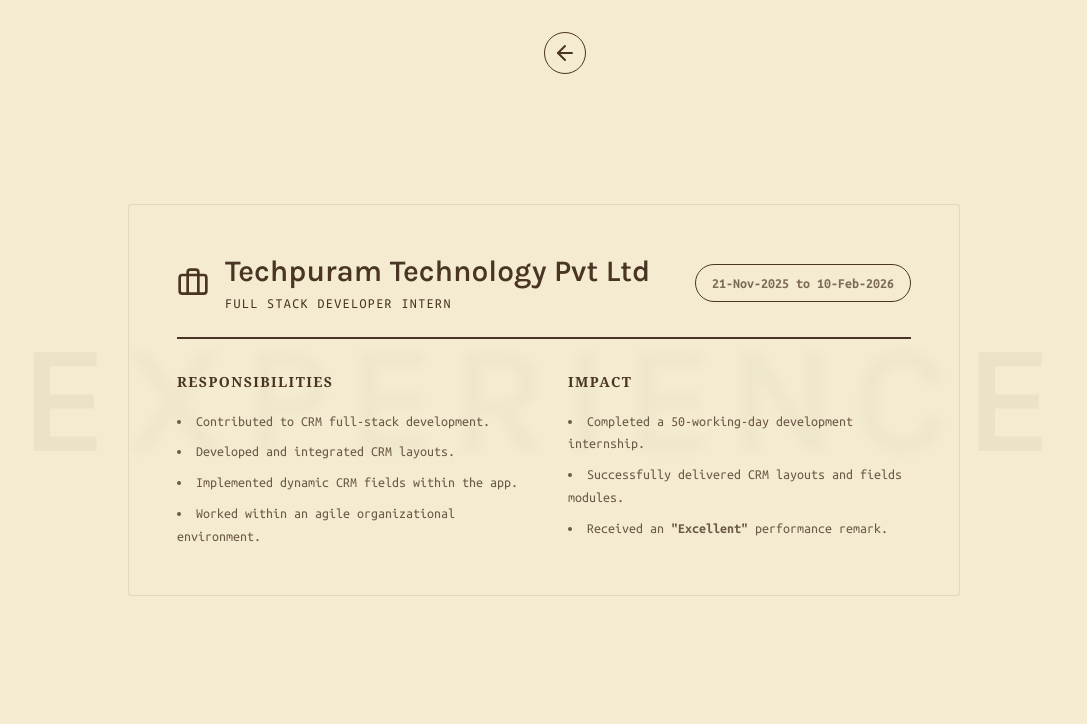
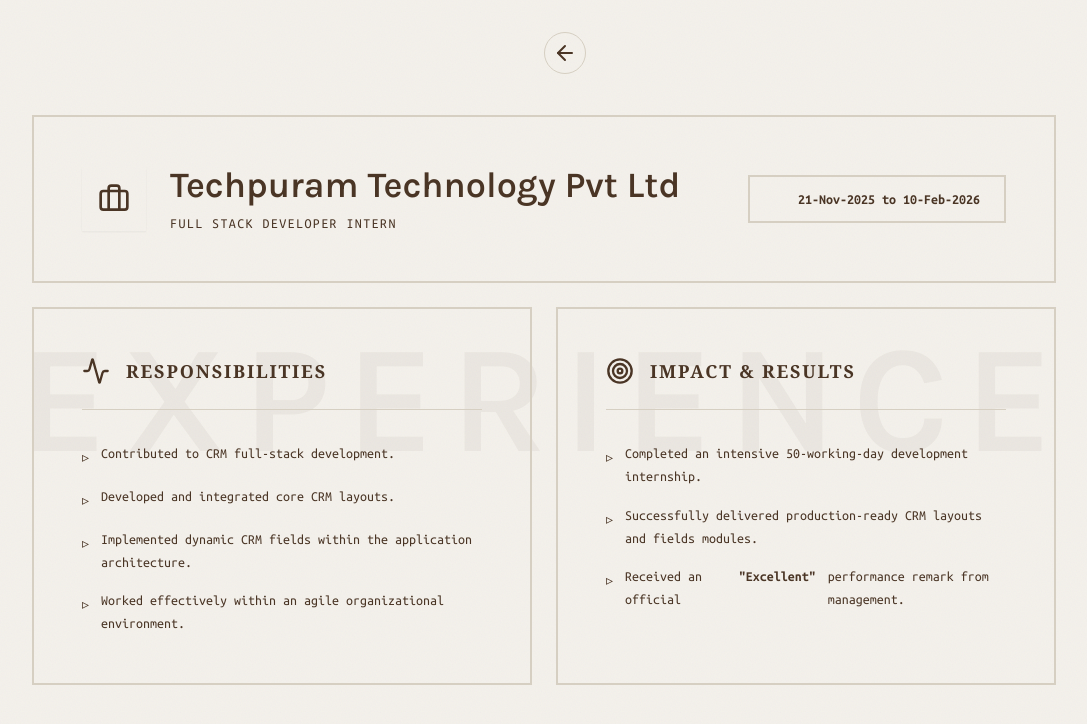
Before and after one commit to priyadharshini0516/portfolio_priyadharshini, a React (Vite) app: page / in a window 1280 px wide. Both pictures are taken after a click on the button "Experience". Shown: the top 724 px of the page, without its empty margins (96-1183 px from the left). Built offline with nearby package versions, Linux system fonts and the light colour scheme.

Commit message:
feat: update theme to lime-charcoal, integrate FormSubmit for contact forms, and add staggered entry animations to experience cards.

```diff
--- a/src/components/Experience.tsx
+++ b/src/components/Experience.tsx
@@ -1,60 +1,115 @@
 import { motion } from "framer-motion";
-import { Briefcase } from "lucide-react";
+import { Briefcase, Activity, Target } from "lucide-react";
 
 export const Experience = () => {
+    // Container handles the stagger effect
+    const containerVariants = {
+        hidden: { opacity: 0 },
+        show: {
+            opacity: 1,
+            transition: {
+                staggerChildren: 0.2
+            }
+        },
+        exit: { opacity: 0 }
+    };
+
+    // Item handles the spring animation for each individual card
+    const itemVariants = {
+        hidden: { opacity: 0, y: 50, scale: 0.9 },
+        show: {
+            opacity: 1,
+            y: 0,
+            scale: 1,
+            transition: { type: "spring", bounce: 0.5, duration: 0.8 }
+        }
+    };
+
     return (
         <motion.div
-            initial={{ opacity: 0 }}
-            animate={{ opacity: 1 }}
-            exit={{ opacity: 0 }}
-            transition={{ duration: 0.6 }}
-            className="w-full h-screen bg-sandal text-black relative flex flex-col justify-center items-center overflow-hidden"
+            initial="hidden"
+            animate="show"
+            exit="exit"
+            variants={containerVariants}
+            className="w-full min-h-screen bg-lime text-black relative flex flex-col justify-center items-center overflow-hidden p-8 pt-24 pb-24"
         >
             {/* Giant Background Watermark */}
             <div className="absolute top-1/2 left-1/2 -translate-x-1/2 -translate-y-1/2 text-[12vw] font-black text-black/5 select-none pointer-events-none whitespace-nowrap z-0 tracking-widest">
                 EXPERIENCE
             </div>
 
-            <div className="relative z-10 w-full max-w-4xl px-8">
+            <div className="relative z-10 w-full max-w-5xl flex flex-col gap-6 mt-12 md:mt-0">
+
+                {/* Header Card (Full Width) */}
                 <motion.div
-                    initial={{ opacity: 0, y: 50 }}
-                    animate={{ opacity: 1, y: 0 }}
-                    transition={{ duration: 0.8, delay: 0.2 }}
-                    className="bg-white/50 backdrop-blur-sm border border-black/10 p-12 hover:shadow-2xl transition-all duration-500 rounded-sm"
+                    variants={itemVariants}
+                    className="w-full bg-charcoal text-lime p-8 md:p-12 border-2 border-charcoal hover:shadow-[12px_12px_0px_0px_rgba(28,28,28,0.4)] hover:-translate-y-2 transition-all duration-300"
                 >
-                    <div className="flex flex-col md:flex-row justify-between items-start md:items-center mb-8 border-b-2 border-black pb-6">
-                        <div className="flex items-center gap-4">
-                            <Briefcase size={32} />
+                    <div className="flex flex-col md:flex-row justify-between items-start md:items-center">
+                        <div className="flex items-center gap-6">
+                            <div className="p-4 bg-lime text-charcoal shadow-sm">
+                                <Briefcase size={32} />
+                            </div>
                             <div>
-                                <h2 className="text-3xl font-sans font-bold">Techpuram Technology Pvt Ltd</h2>
-                                <p className="font-mono text-sm uppercase tracking-widest mt-1">Full Stack Developer Intern</p>
+                                <h2 className="text-3xl md:text-4xl font-sans font-bold mb-2">Techpuram Technology Pvt Ltd</h2>
+                                <p className="font-mono text-sm uppercase tracking-widest">Full Stack Developer Intern</p>
                             </div>
                         </div>
-                        <div className="font-mono text-sm text-black/70 mt-4 md:mt-0 font-bold border border-black px-4 py-2 rounded-full">
+                        <div className="flex items-center gap-3 mt-8 md:mt-0 font-mono text-sm font-bold border-2 border-lime px-6 py-3 bg-charcoal">
+                            <span className="w-3 h-3 rounded-full bg-lime animate-[pulse_2s_ease-in-out_infinite]"></span>
                             21-Nov-2025 to 10-Feb-2026
                         </div>
                     </div>
+                </motion.div>
 
-                    <div className="grid md:grid-cols-2 gap-12 font-mono text-sm leading-relaxed text-black/80">
-                        <div>
-                            <h3 className="font-bold text-black uppercase tracking-widest mb-4">Responsibilities</h3>
-                            <ul className="list-disc list-inside space-y-2">
-                                <li>Contributed to CRM full-stack development.</li>
-                                <li>Developed and integrated CRM layouts.</li>
-                                <li>Implemented dynamic CRM fields within the app.</li>
-                                <li>Worked within an agile organizational environment.</li>
-                            </ul>
+                <div className="grid md:grid-cols-2 gap-6">
+                    {/* Responsibilities Card */}
+                    <motion.div
+                        variants={itemVariants}
+                        className="bg-charcoal text-lime p-8 md:p-12 border-2 border-charcoal hover:shadow-[12px_12px_0px_0px_rgba(28,28,28,0.4)] hover:-translate-y-2 transition-all duration-300 flex flex-col h-full"
+                    >
+                        <div className="flex items-center gap-4 mb-8 border-b border-lime/30 pb-6">
+                            <Activity className="text-lime" size={28} />
+                            <h3 className="font-bold uppercase tracking-widest text-lg">Responsibilities</h3>
                         </div>
-                        <div>
-                            <h3 className="font-bold text-black uppercase tracking-widest mb-4">Impact</h3>
-                            <ul className="list-disc list-inside space-y-2">
-                                <li>Completed a 50-working-day development internship.</li>
-                                <li>Successfully delivered CRM layouts and fields modules.</li>
-                                <li>Received an <strong>"Excellent"</strong> performance remark.</li>
-                            </ul>
+                        <ul className="list-none space-y-4 font-mono text-sm leading-relaxed text-lime/80 flex-grow">
+                            <li className="flex items-start gap-3 hover:text-lime transition-colors">
+                                <span className="text-lime mt-1">▹</span> Contributed to CRM full-stack development.
+                            </li>
+                            <li className="flex items-start gap-3 hover:text-lime transition-colors">
+                                <span className="text-lime mt-1">▹</span> Developed and integrated core CRM layouts.
+                            </li>
+                            <li className="flex items-start gap-3 hover:text-lime transition-colors">
+                                <span className="text-lime mt-1">▹</span> Implemented dynamic CRM fields within the application architecture.
+                            </li>
+                            <li className="flex items-start gap-3 hover:text-lime transition-colors">
+                                <span className="text-lime mt-1">▹</span> Worked effectively within an agile organizational environment.
+                            </li>
+                        </ul>
+                    </motion.div>
+
+                    {/* Impact Card */}
+                    <motion.div
+                        variants={itemVariants}
+                        className="bg-charcoal text-lime p-8 md:p-12 border-2 border-charcoal hover:shadow-[12px_12px_0px_0px_rgba(28,28,28,0.4)] hover:-translate-y-2 transition-all duration-300 flex flex-col h-full"
+                    >
+                        <div className="flex items-center gap-4 mb-8 border-b border-lime/30 pb-6">
+                            <Target className="text-lime" size={28} />
+                            <h3 className="font-bold uppercase tracking-widest text-lg">Impact & Results</h3>
                         </div>
-                    </div>
-                </motion.div>
+                        <ul className="list-none space-y-4 font-mono text-sm leading-relaxed text-lime/80 flex-grow">
+                            <li className="flex items-start gap-3 hover:text-lime transition-colors">
+                                <span className="text-lime mt-1">▹</span> Completed an intensive 50-working-day development internship.
+                            </li>
+                            <li className="flex items-start gap-3 hover:text-lime transition-colors">
+                                <span className="text-lime mt-1">▹</span> Successfully delivered production-ready CRM layouts and fields modules.
+                            </li>
+                            <li className="flex items-start gap-3 hover:text-lime transition-colors">
+                                <span className="text-lime mt-1">▹</span> Received an official <strong className="text-lime">"Excellent"</strong> performance remark from management.
+                            </li>
+                        </ul>
+                    </motion.div>
+                </div>
             </div>
         </motion.div>
     );
--- a/src/components/Feats.tsx
+++ b/src/components/Feats.tsx
@@ -35,7 +35,7 @@
             animate={{ opacity: 1 }}
             exit={{ opacity: 0 }}
             transition={{ duration: 0.6 }}
-            className="w-full min-h-screen bg-sandal text-black relative p-12 md:p-24"
+            className="w-full min-h-screen bg-lime text-black relative p-12 md:p-24"
         >
             {/* Giant Background Watermark */}
             <div className="fixed top-1/2 left-1/2 -translate-x-1/2 -translate-y-1/2 text-[15vw] font-black text-black/5 select-none pointer-events-none whitespace-nowrap z-0 tracking-widest">
--- a/src/components/Layout.tsx
+++ b/src/components/Layout.tsx
@@ -9,7 +9,7 @@
 
 export const Layout = ({ children, activeView, setActiveView }: LayoutProps) => {
     return (
-        <div className="min-h-screen bg-sandal text-black font-sans overflow-hidden relative selection:bg-black selection:text-white">
+        <div className="min-h-screen bg-lime text-black font-sans overflow-hidden relative selection:bg-black selection:text-white">
 
             {/* Edge Navigation - Only visible on Home */}
             <AnimatePresence>
@@ -75,8 +75,8 @@
                             onClick={() => setActiveView('home')}
                             className={`p-2 rounded-full border transition-colors ${
                                 activeView === 'projects' || activeView === 'about'
-                                ? 'border-sandal text-sandal hover:bg-sandal hover:text-brown'
-                                : 'border-brown text-brown hover:bg-brown hover:text-sandal'
+                                ? 'border-lime text-lime hover:bg-lime hover:text-charcoal'
+                                : 'border-charcoal text-charcoal hover:bg-charcoal hover:text-lime'
                             }`}
                         >
                             <ArrowLeft size={24} />
```
